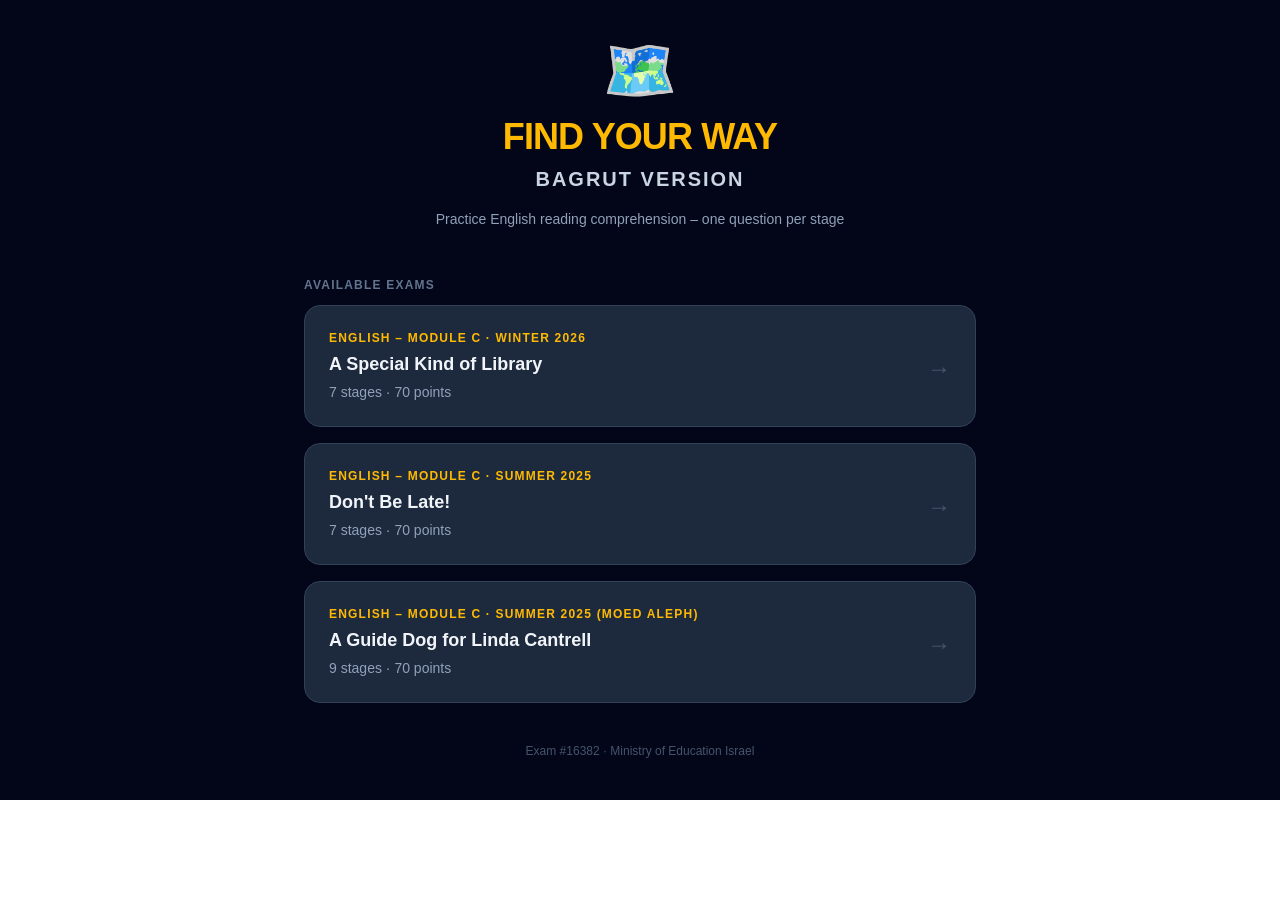
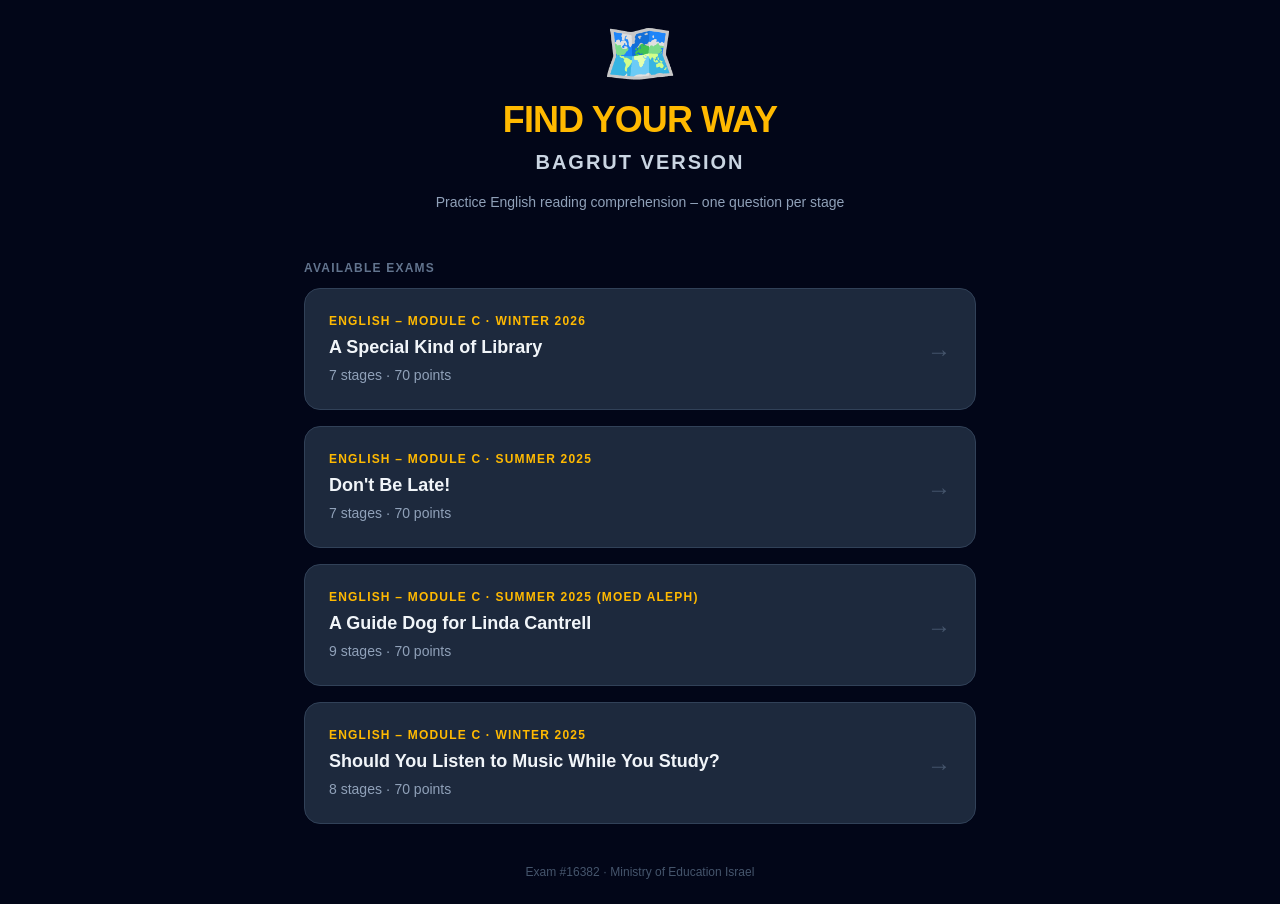
Before and after one commit to yaacovbod/find_-your-way, a Next.js app: page / in a window 1280 px wide. Before the commit the page ends 800 px from the top, so only its background shows below. Built offline with nearby package versions, Linux system fonts and the light colour scheme.

Commit message:
Add exam 1638213 – Should You Listen to Music While You Study? (Module C, Winter 2025)
Co-Authored-By: Claude Sonnet 4.6 <noreply@anthropic.com>

```diff
--- /dev/null
+++ b/data/exams/1638213.ts
@@ -0,0 +1,229 @@
+import type { ExamData } from '@/types/game'
+
+export const exam1638213: ExamData = {
+  id: '1638213',
+  title: 'Should You Listen to Music While You Study?',
+  subject: 'English – Module C',
+  year: 'Winter 2025',
+  text: {
+    title: 'SHOULD YOU LISTEN TO MUSIC WHILE YOU STUDY?',
+    paragraphs: [
+      {
+        id: 'I',
+        sentences: [
+          {
+            id: 'I-s1',
+            text: 'Most evenings, after dinner, Peter Scott goes to his room to do his homework.',
+          },
+          {
+            id: 'I-s2',
+            text: 'Before he begins, he turns on his favorite music.',
+          },
+          {
+            id: 'I-s3',
+            text: '"I feel much more relaxed when I listen to music, and that makes it easier for me to do my homework," says Peter.',
+          },
+          {
+            id: 'I-s4',
+            text: 'However, his parents think that he will concentrate better and get higher grades if he doesn\'t listen to music.',
+          },
+        ],
+      },
+      {
+        id: 'II',
+        sentences: [
+          {
+            id: 'II-s1',
+            text: "But are Peter's parents right?",
+          },
+          {
+            id: 'II-s2',
+            text: 'Recently, scientists at Dent College did two experiments to find out if it really is better to study in silence.',
+          },
+          {
+            id: 'II-s3',
+            text: 'In the first experiment, they gave two groups of students a difficult text to read.',
+          },
+          {
+            id: 'II-s4',
+            text: 'One group read the difficult text in silence.',
+          },
+          {
+            id: 'II-s5',
+            text: 'The students in the other group listened to their favorite music while they read the text.',
+          },
+          {
+            id: 'II-s6',
+            text: 'Then the scientists gave both groups a test about the text.',
+          },
+          {
+            id: 'II-s7',
+            text: 'The students in the first group got much higher scores than the students in the second group.',
+          },
+        ],
+      },
+      {
+        id: 'III',
+        sentences: [
+          {
+            id: 'III-s1',
+            text: 'Then the scientists did a second experiment.',
+          },
+          {
+            id: 'III-s2',
+            text: 'It was almost the same as the first one, but this time the students read an easy text.',
+          },
+          {
+            id: 'III-s3',
+            text: 'The results were surprising.',
+          },
+          {
+            id: 'III-s4',
+            text: 'The students who listened to music got better scores on the test than the ones who read in silence.',
+          },
+          {
+            id: 'III-s5',
+            text: '"Music makes us feel relaxed.',
+          },
+          {
+            id: 'III-s6',
+            text: 'This helps us concentrate when we do an easy task," says psychologist Dr. Sally Evans.',
+          },
+          {
+            id: 'III-s7',
+            text: '"Now psychologists are trying to find out why listening to music doesn\'t help us concentrate when we do a difficult task."',
+          },
+        ],
+      },
+      {
+        id: 'IV',
+        sentences: [
+          {
+            id: 'IV-s1',
+            text: 'The scientists at Dent College discovered something else that was surprising.',
+          },
+          {
+            id: 'IV-s2',
+            text: 'Only certain types of music helped the students who read the easy texts.',
+          },
+          {
+            id: 'IV-s3',
+            text: 'The students got the best scores when they listened to music that had no words.',
+          },
+          {
+            id: 'IV-s4',
+            text: '"So kids have a lot to think about before they turn on music and begin to do their homework," says Dr. Evans.',
+          },
+        ],
+      },
+    ],
+  },
+  questions: [
+    {
+      id: 1,
+      type: 'multiple-choice',
+      paragraphId: 'I',
+      instruction: 'Circle the number of the correct answer.',
+      question: 'What do we learn about Peter Scott?',
+      options: [
+        'Why he does his homework after dinner.',
+        'Why he listens to music while he does his homework.',
+        'Why he has a lot of homework.',
+        "Why his parents help him with his homework.",
+      ],
+      correctOption: 1,
+      hint: 'Peter explains his habit in his own words. He uses the word "relaxed." What does that tell us about why he does it?',
+      points: 8,
+    },
+    {
+      id: 2,
+      type: 'click-text',
+      paragraphId: 'I',
+      instruction: 'Click on the sentence in the text that completes the answer.',
+      question: "Why do Peter's parents want him to study without listening to music?",
+      questionPrefix: 'They think that he will...',
+      correctSentenceIds: ['I-s4'],
+      hint: "Peter's parents have an opinion that is the opposite of his. Look for the sentence that starts with 'However' — it tells us exactly what they believe will happen.",
+      points: 8,
+    },
+    {
+      id: 3,
+      type: 'click-text',
+      paragraphId: 'II',
+      instruction: 'Click on the sentence in the text that completes the answer.',
+      question: 'Why did the scientists at Dent College do the experiments?',
+      questionPrefix: 'Because they wanted to...',
+      correctSentenceIds: ['II-s2'],
+      hint: 'The paragraph opens with a question. The very next sentence explains why the scientists decided to do research. Look for "to find out."',
+      points: 8,
+    },
+    {
+      id: 4,
+      type: 'multi-select-options',
+      paragraphId: 'II',
+      instruction: 'Put a ✓ by the TWO correct answers.',
+      question: 'What do we learn about the first experiment that the scientists did?',
+      options: [
+        'i) Why the scientists enjoyed doing it.',
+        'ii) What the results were.',
+        'iii) How the scientists chose the students.',
+        'iv) What the students thought about it.',
+        'v) How many groups there were.',
+        'vi) How many students were in each group.',
+      ],
+      correctOptions: [1, 4],
+      requiredSelections: 2,
+      hint: 'The paragraph describes the experiment clearly. One answer is about the structure of the experiment (groups). The other is about what happened at the end (scores). Look for concrete facts.',
+      points: 14,
+    },
+    {
+      id: 5,
+      type: 'click-text',
+      paragraphId: 'III',
+      instruction: 'Click on the sentence in the text that completes the answer.',
+      question: 'How was the second experiment different from the first experiment?',
+      questionPrefix: 'In the second experiment, the students...',
+      correctSentenceIds: ['III-s2'],
+      hint: 'The paragraph says the second experiment was "almost the same" — but something was different. Find the sentence that describes what changed.',
+      points: 8,
+    },
+    {
+      id: 6,
+      type: 'click-text',
+      paragraphId: 'III',
+      instruction: 'Click on the sentence in the text that completes the answer.',
+      question: 'When can listening to music help us concentrate?',
+      questionPrefix: 'When we do...',
+      correctSentenceIds: ['III-s6'],
+      hint: "Dr. Evans explains the connection between music, relaxation, and concentration. Look for the sentence that gives a specific condition — a type of task — when music helps.",
+      points: 8,
+    },
+    {
+      id: 7,
+      type: 'multiple-choice',
+      paragraphId: 'III',
+      instruction: 'Circle the number of the correct answer.',
+      question: 'According to Dr. Evans, what do psychologists want to find out?',
+      options: [
+        'Which tasks are not easy for students to do.',
+        'Why music helps us to feel more relaxed.',
+        'What types of music people listen to when they work.',
+        "Why music doesn't help us concentrate on difficult tasks.",
+      ],
+      correctOption: 3,
+      hint: "Dr. Evans ends the paragraph with a question that scientists are still investigating. Look for 'trying to find out' — that sentence tells you exactly what they want to understand.",
+      points: 8,
+    },
+    {
+      id: 8,
+      type: 'click-text',
+      paragraphId: 'IV',
+      instruction: 'Click on the sentence in the text that completes the answer.',
+      question: 'According to lines 23–24, which type of music helped the students get the best scores?',
+      questionPrefix: 'Music that...',
+      correctSentenceIds: ['IV-s3'],
+      hint: 'The paragraph says only certain types of music helped. The next sentence gives a specific detail about what kind of music it was. Look for what the music did NOT have.',
+      points: 8,
+    },
+  ],
+}
--- a/data/exams/index.ts
+++ b/data/exams/index.ts
@@ -1,9 +1,10 @@
 import { exam16382 } from './16382'
 import { exam163821 } from './163821'
 import { exam1638212 } from './1638212'
+import { exam1638213 } from './1638213'
 import type { ExamData } from '@/types/game'
 
-export const allExams: ExamData[] = [exam16382, exam163821, exam1638212]
+export const allExams: ExamData[] = [exam16382, exam163821, exam1638212, exam1638213]
 
 export function getExamById(id: string): ExamData | undefined {
   return allExams.find((e) => e.id === id)
```
